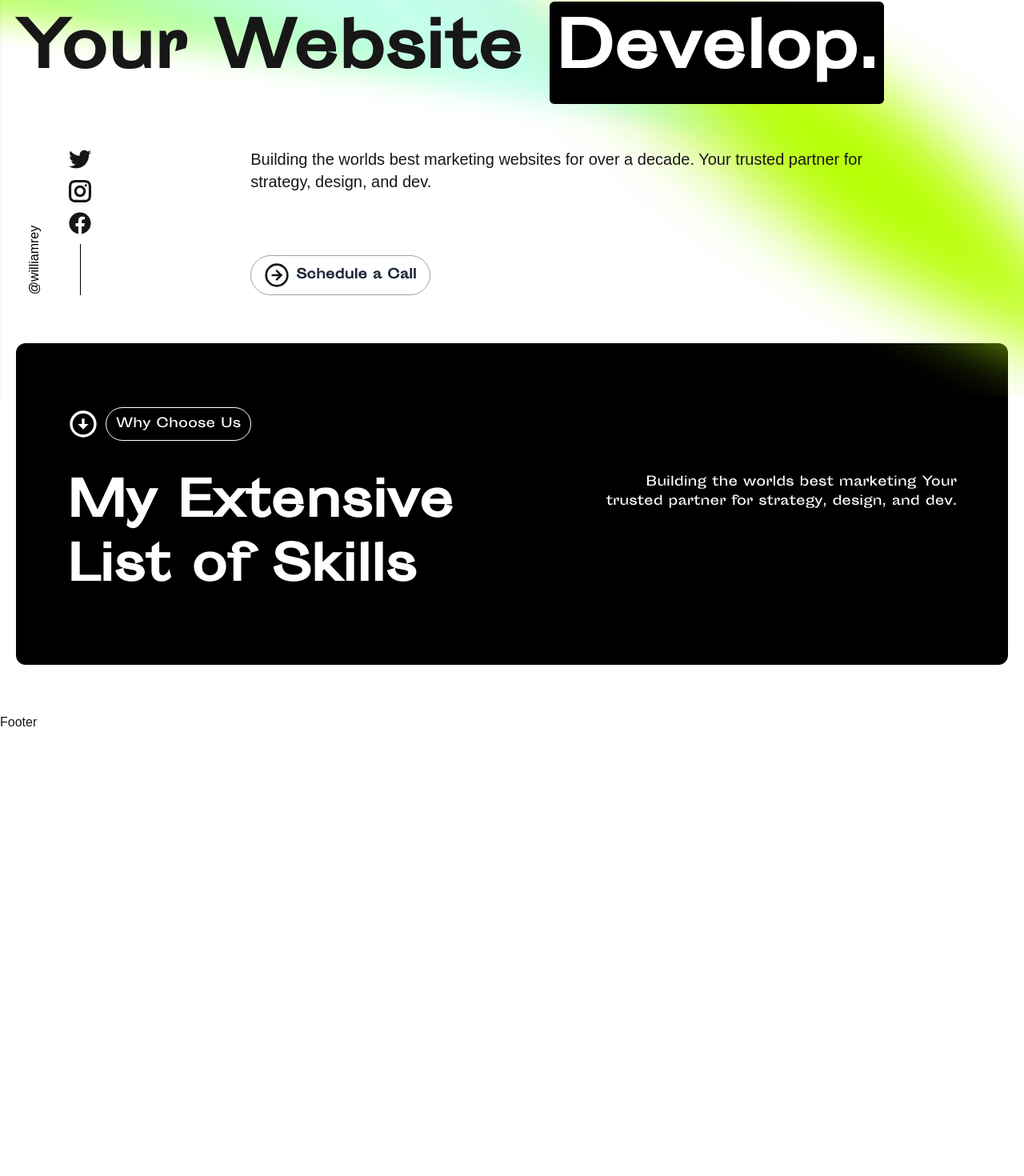
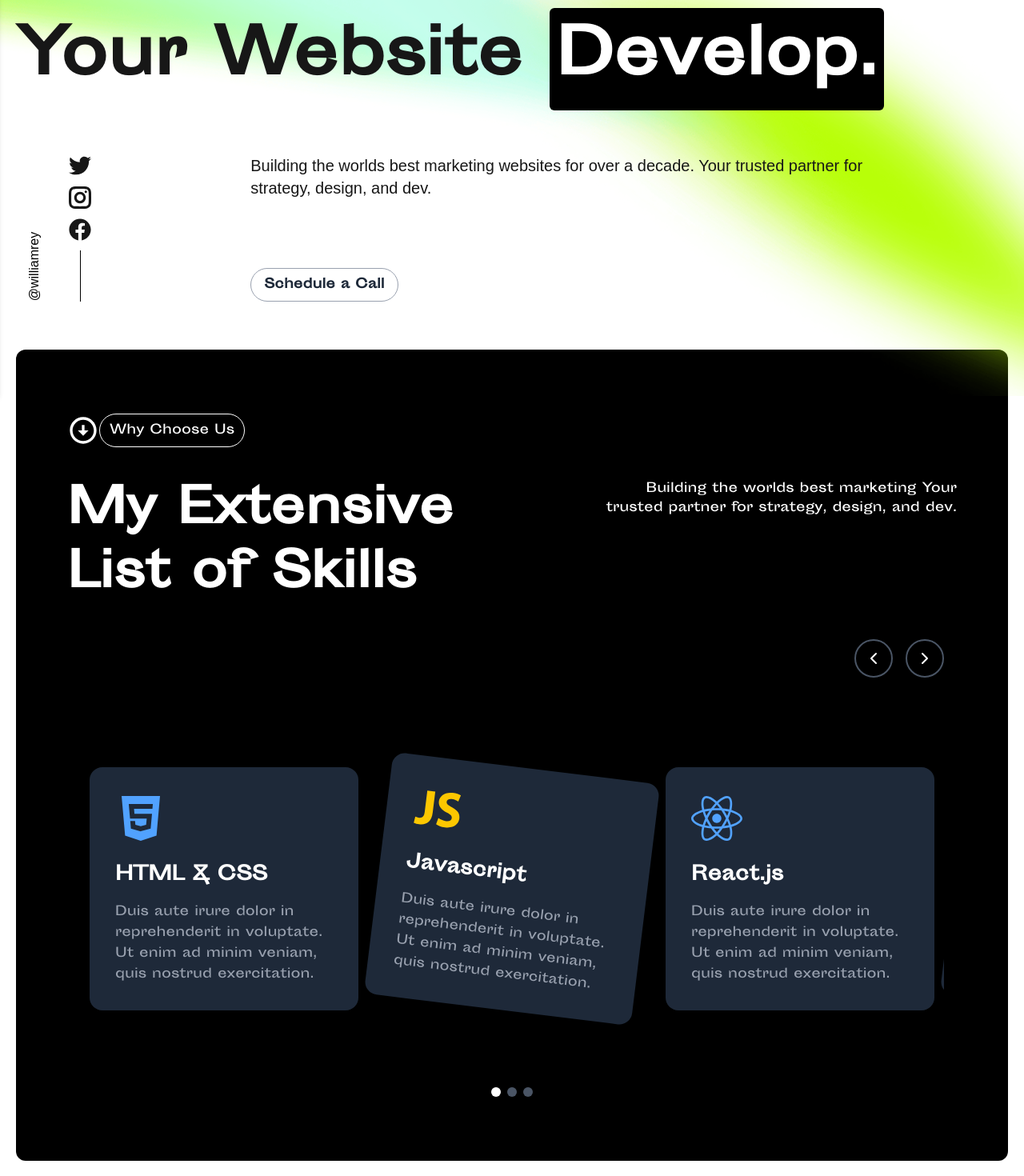
Before and after one commit to mdYeasinIslam/raintor-task, a Next.js app: page / in a window 1280 px wide. Shown: the part 305-1775 px from the top of the page at 80% size. Before the commit the page ends 1220 px from the top, so only its background shows below. Built offline with nearby package versions, Linux system fonts and the light colour scheme.

Commit message:
skills section complete

```diff
--- /dev/null
+++ b/public/db/skillsJsonData.tsx
@@ -0,0 +1,43 @@
+import { SkillType } from "@/types/skillsType";
+import { FaHtml5, FaNodeJs, FaReact } from "react-icons/fa";
+import { IoLogoJavascript } from "react-icons/io";
+import { SiNextdotjs } from "react-icons/si";
+
+export const skillsData:SkillType[] = [
+  {
+    id: 1,
+    title: "HTML & CSS",
+    description:
+      "Duis aute irure dolor in reprehenderit in voluptate. Ut enim ad minim veniam, quis nostrud exercitation.",
+    icon: <FaHtml5 className="w-16 h-16 text-blue-400" />,
+  },
+  {
+    id: 2,
+    title: "Javascript",
+    description:
+      "Duis aute irure dolor in reprehenderit in voluptate. Ut enim ad minim veniam, quis nostrud exercitation.",
+    icon: <IoLogoJavascript className="w-16 h-16 text-yellow-400" />,
+  },
+  {
+    id: 3,
+    title: "React.js",
+    description:
+      "Duis aute irure dolor in reprehenderit in voluptate. Ut enim ad minim veniam, quis nostrud exercitation.",
+    icon: <FaReact className="w-16 h-16 text-blue-400" />,
+  },
+  {
+    id: 4,
+    title: "Next.js",
+    description:
+      "Duis aute irure dolor in reprehenderit in voluptate. Ut enim ad minim veniam, quis nostrud exercitation.",
+    icon: <SiNextdotjs className="w-16 h-16" />,
+  },
+
+  {
+    id: 5,
+    title: "Node.js",
+    description:
+      "Duis aute irure dolor in reprehenderit in voluptate. Ut enim ad minim veniam, quis nostrud exercitation.",
+    icon: <FaNodeJs className="w-16 h-16 text-lime-400" />,
+  },
+];
--- a/src/components/home/HeroSection.tsx
+++ b/src/components/home/HeroSection.tsx
@@ -3,6 +3,7 @@ import React from "react";
 import { FaFacebook, FaTwitter } from "react-icons/fa";
 import { FiArrowRightCircle } from "react-icons/fi";
 import { GrInstagram } from "react-icons/gr";
+import Button from "../shared/Button";
 
 export default function () {
   return (
@@ -70,15 +71,7 @@ export default function () {
               Building the worlds best marketing websites for over a decade.{" "}
               Your trusted partner for strategy, design, and dev.
             </p>
-            <div>
-              <button className="flex items-center border border-gray-400 rounded-full px-4 py-2 bg-white hover:bg-gray-100 transition-colors heading">
-                <FiArrowRightCircle className="flex items-center justify-center w-8 h-8 rounded-full   mr-2" />
-
-                <span className="font-semibold text-gray-800">
-                  Schedule a Call
-                </span>
-              </button>
-            </div>
+            <Button title="Schedule a Call" icon="IoMdCall" />
           </div>
         </div>
       </div>
--- a/src/components/home/MySkills.tsx
+++ b/src/components/home/MySkills.tsx
@@ -1,11 +1,12 @@
 import React from "react";
 import { BiDownArrowCircle } from "react-icons/bi";
+import SkillsCard from "./SkillsCard";
 
 export default function MySkills() {
   return (
     <section className="bg-white my-10 text-white p-5 heading">
       <div className="container mx-auto bg-black py-20 px-16 rounded-xl space-y-10">
-        <div className="flex items-center gap-2">
+        <div className="flex items-center ">
             <BiDownArrowCircle className="w-10 h-10"/>
             <button className="border rounded-full px-3 py-2">Why Choose Us</button>
         </div>
@@ -16,6 +17,9 @@ export default function MySkills() {
             strategy, design, and dev.
           </p>
         </div>
+        <div>
+            <SkillsCard/>
+        </div>
       </div>
     </section>
   );
--- a/src/components/home/SkillsCard.tsx
+++ b/src/components/home/SkillsCard.tsx
@@ -1,7 +1,93 @@
-import React from 'react'
+"use client";
+
+import type React from "react";
+
+import { useState } from "react";
+import { FiChevronLeft, FiChevronRight } from "react-icons/fi";
+import { skillsData } from "../../../public/db/skillsJsonData";
 
 export default function SkillsCard() {
+  const [currentIndex, setCurrentIndex] = useState(0);
+
+  const cardsPerView = 3;
+  const maxIndex = skillsData.length - cardsPerView;
+
+  const nextSlide = () => {
+    setCurrentIndex((prev) => (prev >= maxIndex ? 0 : prev + 1));
+  };
+
+  const prevSlide = () => {
+    setCurrentIndex((prev) => (prev <= 0 ? maxIndex : prev - 1));
+  };
   return (
-    <div>SkillsCard</div>
-  )
+    <section className=" px-4">
+      <div className="container mx-auto">
+        <div className="flex items-center justify-end mb-12">
+          {/* buttons for navigation */}
+          <div className="flex gap-4">
+            <button
+              onClick={prevSlide}
+              className="w-12 h-12 rounded-full border-2 border-gray-600 flex items-center justify-center text-white hover:border-white hover:bg-white hover:text-gray-900 transition-all duration-300"
+              aria-label="Previous slide"
+            >
+              <FiChevronLeft className="w-6 h-6" />
+            </button>
+            <button
+              onClick={nextSlide}
+              className="w-12 h-12 rounded-full border-2 border-gray-600 flex items-center justify-center text-white hover:border-white hover:bg-white hover:text-gray-900 transition-all duration-300"
+              aria-label="Next slide"
+            >
+              <FiChevronRight className="w-6 h-6" />
+            </button>
+          </div>
+        </div>
+
+        {/* skills slider */}
+        <div className="relative overflow-hidden py-12">
+          <div
+            className="flex transition-transform duration-500 ease-in-out"
+            style={{
+              transform: `translateX(-${currentIndex * (100 / cardsPerView)}%)`,
+            }}
+          >
+            {skillsData.map((skill) => (
+              <div key={skill.id} className="w-1/3 flex-shrink-0 px-3 py-4">
+                <div
+                  className={`bg-gray-800 rounded-2xl p-8 h-full transition-transform duration-300 hover:scale-105 ${
+                    skill.id % 2 === 0
+                      ? "rotate-[7deg] hover:rotate-0 duration-500"
+                      : "rotate-0 hover:rotate-[7deg] duration-500"
+                  }`}
+                >
+                  <div className="mb-6">{skill.icon}</div>
+                  <h3 className="text-2xl font-bold text-white mb-4">
+                    {skill.title}
+                  </h3>
+                  <p className="text-gray-400 leading-relaxed">
+                    {skill.description}
+                  </p>
+                </div>
+              </div>
+            ))}
+          </div>
+        </div>
+
+        {/* dot icon for navigation */}
+        <div className="flex justify-center mt-8 gap-2">
+          {Array.from({ length: maxIndex + 1 }).map((_, index) => (
+            <button
+              key={index}
+              onClick={() => setCurrentIndex(index)}
+              className={`w-3 h-3 rounded-full transition-all duration-300 ${
+                currentIndex === index
+                  ? "bg-white"
+                  : "bg-gray-600 hover:bg-gray-500"
+              }`}
+              aria-label={`Go to slide ${index + 1}`}
+            />
+          ))}
+        </div>
+      </div>
+    </section>
+  );
 }
--- a/src/components/shared/Button.tsx
+++ b/src/components/shared/Button.tsx
@@ -1,7 +1,23 @@
-import React from 'react'
+import React from "react";
+import { FiArrowRightCircle } from "react-icons/fi";
 
-export default function Button() {
+export default function Button({
+  title,
+  icon,
+}: {
+  title: string;
+  icon?: string;
+}) {
   return (
-    <div>Button</div>
-  )
+    <div>
+      <button className="flex items-center border border-gray-400 rounded-full py-2 bg-white hover:bg-gray-100 transition-colors heading">
+        {icon == "FiArrowRightCircle" && (
+          <FiArrowRightCircle className="flex items-center justify-center w-8 h-8 rounded-full " />
+        )}
+
+
+        <span className="font-semibold text-gray-800 px-4 ">{title}</span>
+      </button>
+    </div>
+  );
 }
--- a/src/components/shared/Navbar.tsx
+++ b/src/components/shared/Navbar.tsx
@@ -3,6 +3,7 @@
 import Link from "next/link";
 import React, { useState } from "react";
 import { FiArrowRightCircle, FiMenu, FiX } from "react-icons/fi";
+import Button from "./Button";
 
 export default function Navbar() {
   const [Open, setOpen] = useState(false);
@@ -17,10 +18,7 @@ export default function Navbar() {
   return (
     <nav className="relative container mx-auto flex items-center justify-between my-7 px-6">
       {/* Mobile: Menu Icon */}
-      <button
-        className="md:hidden text-3xl z-10"
-        onClick={() => setOpen(true)}
-      >
+      <button className="md:hidden text-3xl z-10" onClick={() => setOpen(true)}>
         <FiMenu />
       </button>
 
@@ -36,10 +34,7 @@ export default function Navbar() {
             <Link href={item.link}>{item.name}</Link>
           </li>
         ))}
-        <button className="flex items-center border border-gray-400 rounded-full px-4 py-2 bg-white hover:bg-gray-100 transition-colors">
-          <FiArrowRightCircle className="w-6 h-6 mr-2" />
-          <span className="font-semibold text-gray-800">Schedule a Call</span>
-        </button>
+        <Button title="Start Project" icon="FiArrowRightCircle" />
       </ul>
 
       {/* for mobile */}
--- /dev/null
+++ b/src/types/skillsType.ts
@@ -0,0 +1,6 @@
+export interface SkillType {
+    id: number;
+    title: string;
+    description: string;
+    icon: React.ReactNode;
+  }
```
